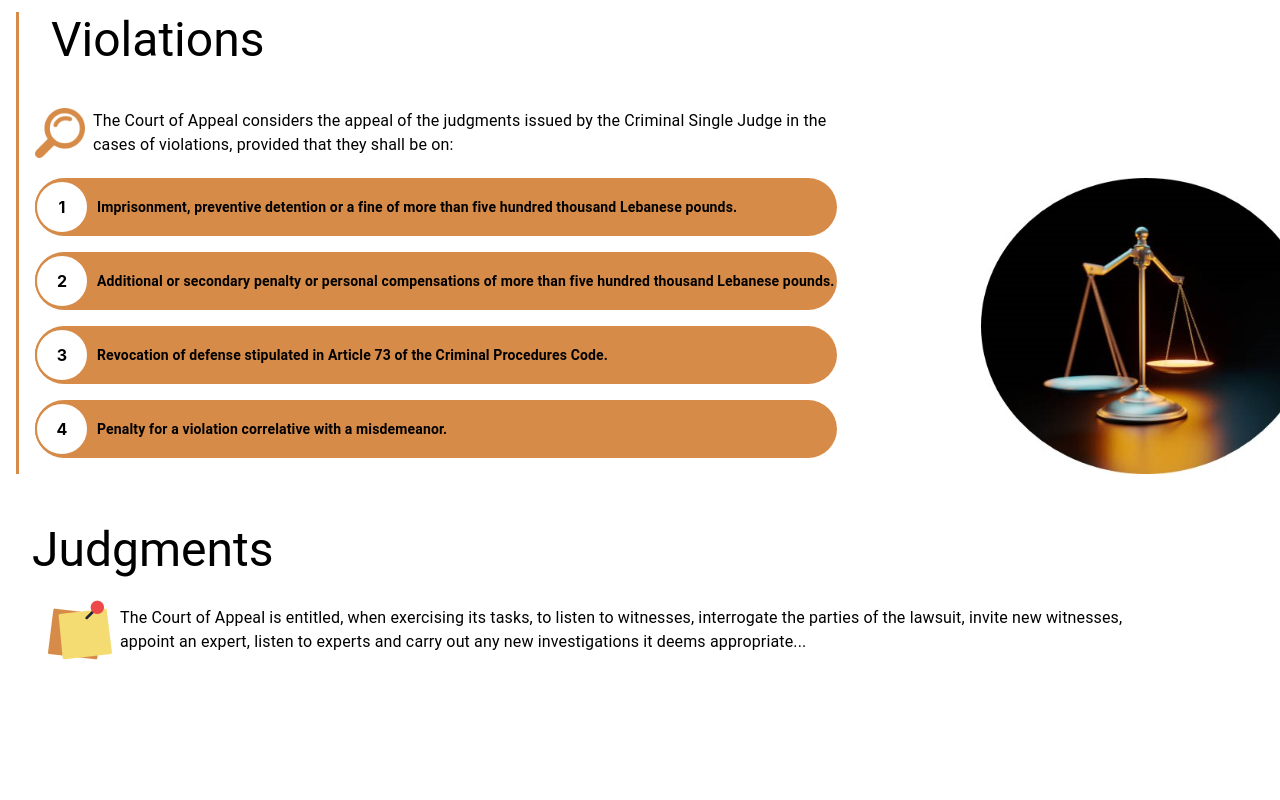
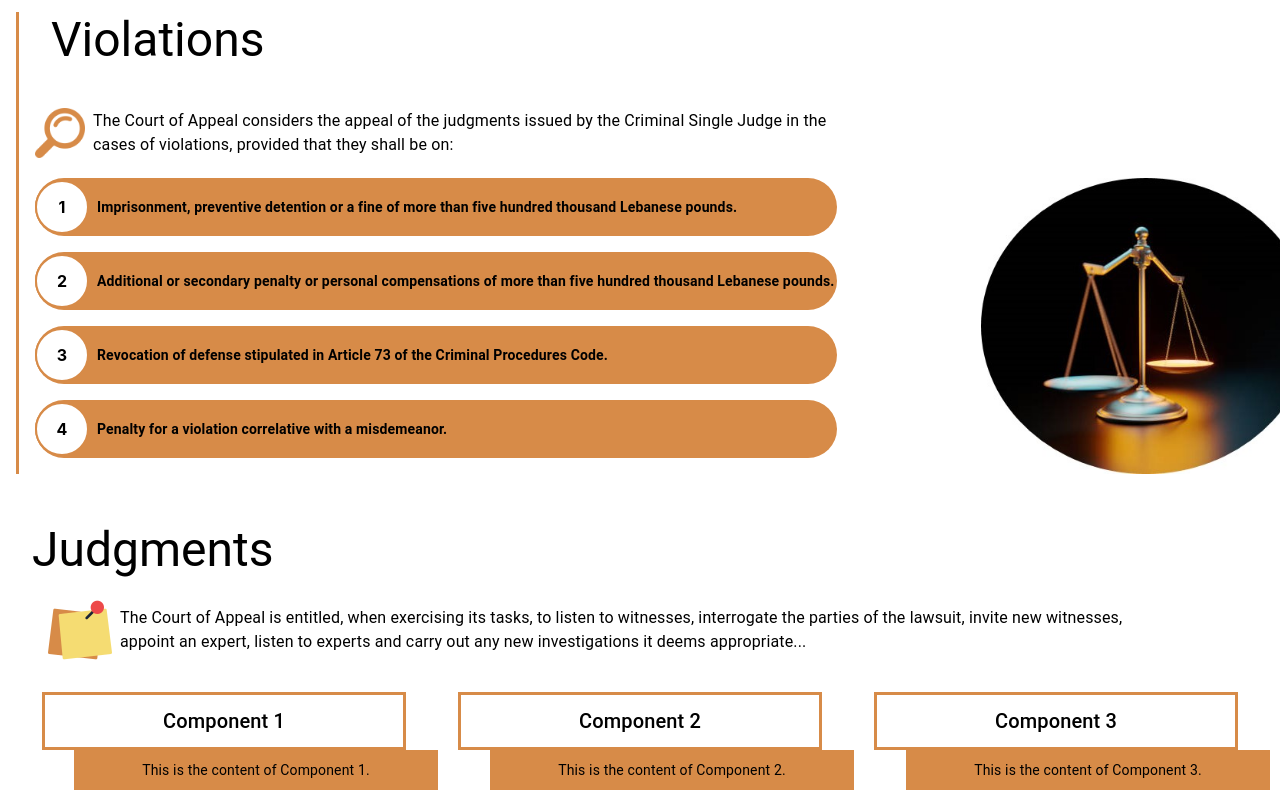
Before and after one commit to rimaabouchacra/web-assessment, a React (Create React App) app in the folder frontend/: page / in a window 1280 px wide. Shown: the part 1258-2058 px from the top of the page. Before the commit the page ends 1940 px from the top, so only its background shows below. Built offline with nearby package versions, Linux system fonts and the light colour scheme.

Commit message:
added judgment section

```diff
--- a/frontend/src/components/judgments/index.css
+++ b/frontend/src/components/judgments/index.css
@@ -1,3 +1,34 @@
 .icon-note{
     margin-right: 0.5rem;
 }
+
+.row {
+    display: flex;
+}
+
+.component {
+    flex: 1;
+    margin: 10px;
+    text-align: center;
+}
+
+.title-box {
+    border: 3px solid #D78B48;
+    margin-right: 2rem;
+    font-weight: bold;
+    padding: 10px;
+}
+
+.text-box {
+    background-color: #D78B48;
+    margin-left: 2rem;
+    padding: 10px;
+}
+
+/*
+.title-box,
+.text-box {
+    display: flex;
+    justify-content: center;
+    align-items: center;
+} */
--- a/frontend/src/components/judgments/index.js
+++ b/frontend/src/components/judgments/index.js
@@ -2,6 +2,8 @@ import React from 'react';
 import Typography from '@mui/material/Typography';
 import note from "../../images/note.png";
 import './index.css';
+import Grid from '@mui/material/Grid';
+import Paper from '@mui/material/Paper';
 
 const Judgment = () => {
 
@@ -21,6 +23,33 @@ const Judgment = () => {
           out any new investigations it deems appropriate...
         </Typography>
       </div><br />
+
+      <div className="row">
+      <div className="component">
+        <div className="title-box">
+          <Typography variant="h6">Component 1</Typography>
+        </div>
+        <div className="text-box">
+          <Typography variant="body2">This is the content of Component 1.</Typography>
+        </div>
+      </div>
+      <div className="component">
+        <div className="title-box">
+          <Typography variant="h6">Component 2</Typography>
+        </div>
+        <div className="text-box">
+          <Typography variant="body2">This is the content of Component 2.</Typography>
+        </div>
+      </div>
+      <div className="component">
+        <div className="title-box">
+          <Typography variant="h6">Component 3</Typography>
+        </div>
+        <div className="text-box">
+          <Typography variant="body2">This is the content of Component 3.</Typography>
+        </div>
+      </div>
+    </div>
     </div>
   );
 };
```
